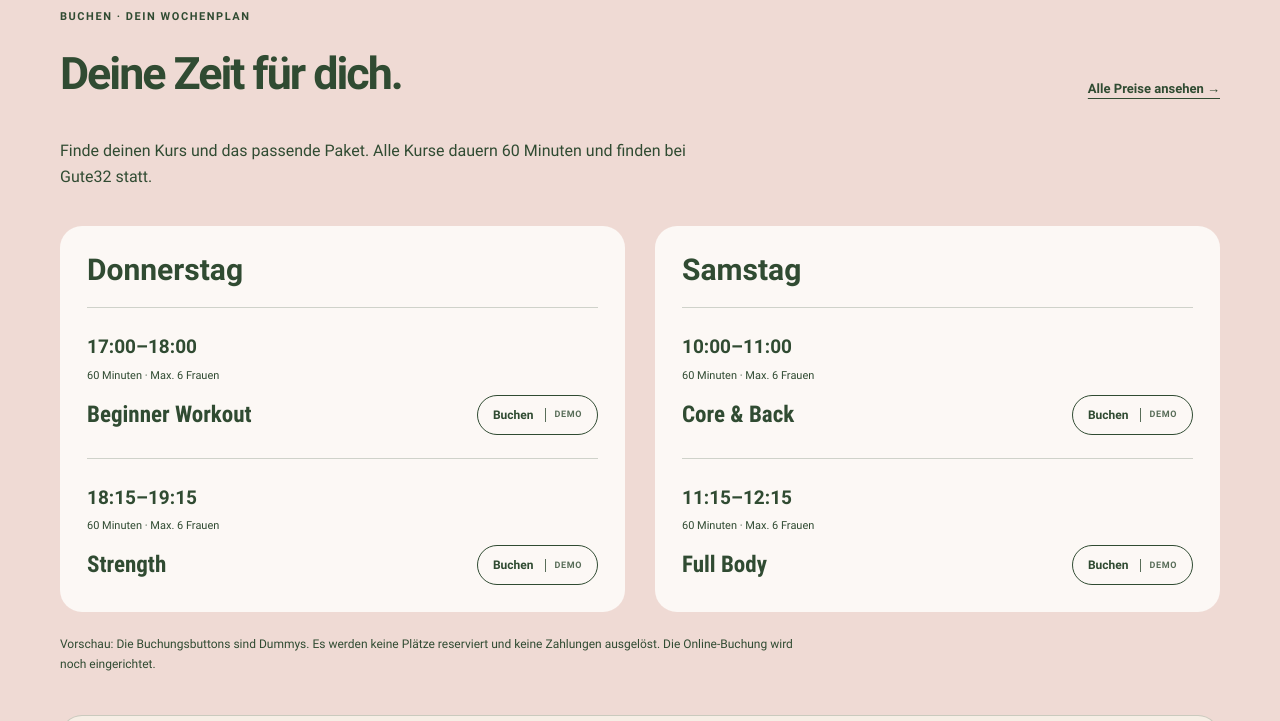
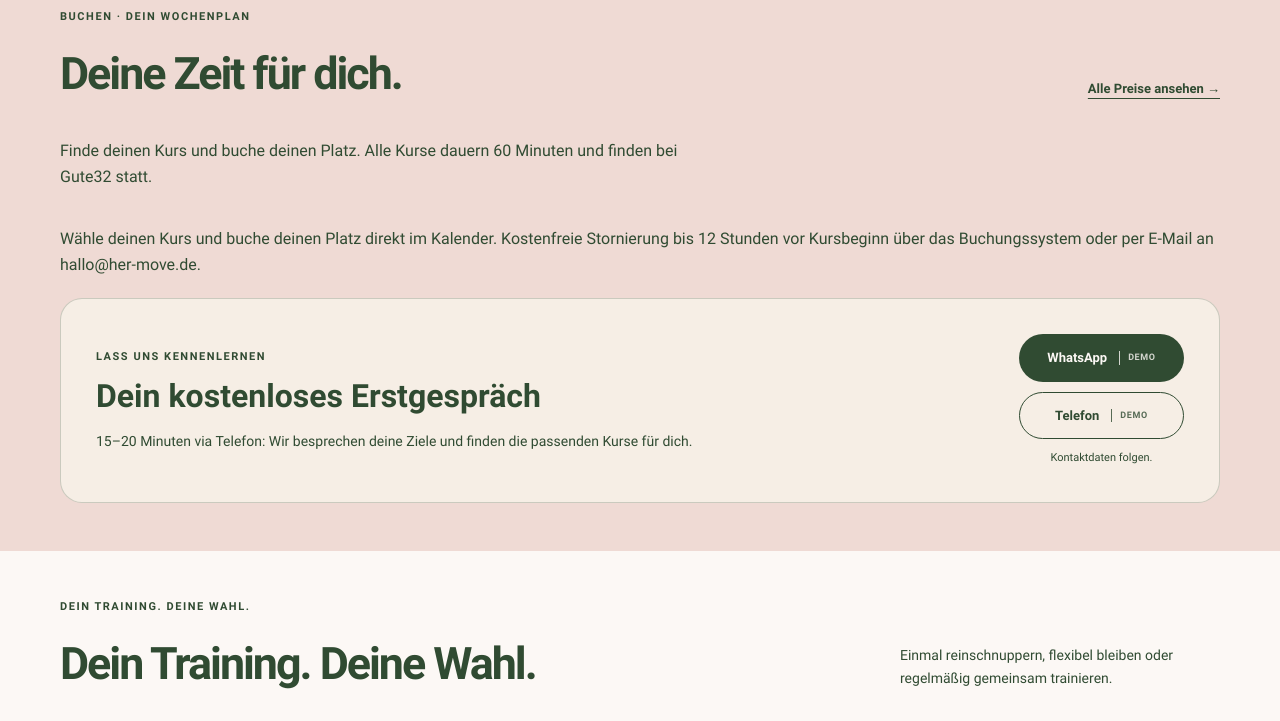
Before and after one commit to PatriciaHerMove/Her-Move, a plain HTML site: page public/index.html in a window 1280 px wide. Shown: the part 1620-2341 px from the top of the page. Drawn offline with Linux system fonts and the light colour scheme; a script that the page names is missing.

Commit message:
Revise booking details and integrate calendar widget
Updated course booking information and added a calendar widget for scheduling.

```diff
--- a/public/index.html
+++ b/public/index.html
@@ -51,10 +51,11 @@
     </section>
     <section id="buchung" class="schedule-section"><div class="section-shell">
       <div class="section-heading"><div><p class="eyebrow">Buchen · Dein Wochenplan</p><h2>Deine Zeit für dich.</h2></div><a class="text-link" href="#preise">Alle Preise ansehen →</a></div>
-      <p class="section-lead">Finde deinen Kurs und das passende Paket. Alle Kurse dauern 60 Minuten und finden bei Gute32 statt.</p>
-      <div class="schedule-grid">
-<section class="schedule-day" aria-label="Kurse am Donnerstag"><h3>Donnerstag</h3><div class="class-row"><div class="class-time">17:00–18:00<span>60 Minuten · Max. 6 Frauen</span></div><strong>Beginner Workout</strong><button class="button button-outline dummy-action" type="button" data-offer="Beginner Workout">Buchen <span class="demo-label">Demo</span></button></div><div class="class-row"><div class="class-time">18:15–19:15<span>60 Minuten · Max. 6 Frauen</span></div><strong>Strength</strong><button class="button button-outline dummy-action" type="button" data-offer="Strength">Buchen <span class="demo-label">Demo</span></button></div></section><section class="schedule-day" aria-label="Kurse am Samstag"><h3>Samstag</h3><div class="class-row"><div class="class-time">10:00–11:00<span>60 Minuten · Max. 6 Frauen</span></div><strong>Core &amp; Back</strong><button class="button button-outline dummy-action" type="button" data-offer="Core &amp; Back">Buchen <span class="demo-label">Demo</span></button></div><div class="class-row"><div class="class-time">11:15–12:15<span>60 Minuten · Max. 6 Frauen</span></div><strong>Full Body</strong><button class="button button-outline dummy-action" type="button" data-offer="Full Body">Buchen <span class="demo-label">Demo</span></button></div></section>      </div>
-      <p class="demo-notice">Vorschau: Die Buchungsbuttons sind Dummys. Es werden keine Plätze reserviert und keine Zahlungen ausgelöst. Die Online-Buchung wird noch eingerichtet.</p>
+      <p class="section-lead">Finde deinen Kurs und buche deinen Platz. Alle Kurse dauern 60 Minuten und finden bei Gute32 statt.</p>
+      <div class="easybook-calendar" aria-label="HER MOVE Kurskalender">
+        <div data-easybook-widget data-tenant="84ee2035-050e-4671-acd5-583b85d3bdba" data-theme="light"></div>
+      </div>
+      <p class="booking-help">Wähle deinen Kurs und buche deinen Platz direkt im Kalender. Kostenfreie Stornierung bis 12 Stunden vor Kursbeginn über das Buchungssystem oder per E-Mail an <a href="mailto:hallo@her-move.de">hallo@her-move.de</a>.</p>
       <aside id="erstgespraech" class="consultation"><div><p class="eyebrow">Lass uns kennenlernen</p><h3>Dein kostenloses Erstgespräch</h3><p>15–20 Minuten via Telefon: Wir besprechen deine Ziele und finden die passenden Kurse für dich.</p></div><div class="consultation-actions"><button class="button button-dark dummy-action" type="button" data-offer="Erstgespräch per WhatsApp">WhatsApp <span class="demo-label">Demo</span></button><button class="button button-outline dummy-action" type="button" data-offer="Erstgespräch per Telefon">Telefon <span class="demo-label">Demo</span></button><small>Kontaktdaten folgen.</small></div></aside>
     </div></section>
     <section id="preise" class="prices-section">
@@ -95,11 +96,12 @@
         <a href="index.html#kontakt">Standort &amp; Anfahrt</a>
         <a href="impressum.html">Impressum</a>
         <a href="datenschutz.html">Datenschutzerklärung</a>
-        <span>Rechtstexte: Vorlagen zur Vervollständigung.<br />Buchung und Kontakt derzeit als Demo.</span>
+        <span>Rechtstexte: Vorlagen zur Vervollständigung.<br />Preis-Auswahl und Kontaktbuttons derzeit als Demo; Kursbuchung über easybook.studio.</span>
       </nav>
     </div>
   </footer>
   <dialog id="demo-dialog" aria-labelledby="demo-title" aria-describedby="demo-description"><button class="dialog-close" type="button" aria-label="Dialog schließen">✕</button><p class="eyebrow">HER MOVE · Vorschau</p><h2 id="demo-title">Bald geht’s los.</h2><p id="demo-description"></p><p>Hier wurde nichts gebucht, versendet oder bezahlt.</p><form method="dialog"><button class="button button-dark">Verstanden</button></form></dialog>
+  <script src="https://easybook.studio/widget.js" async></script>
   <script src="script.js"></script>
 </body>
 </html>
```
